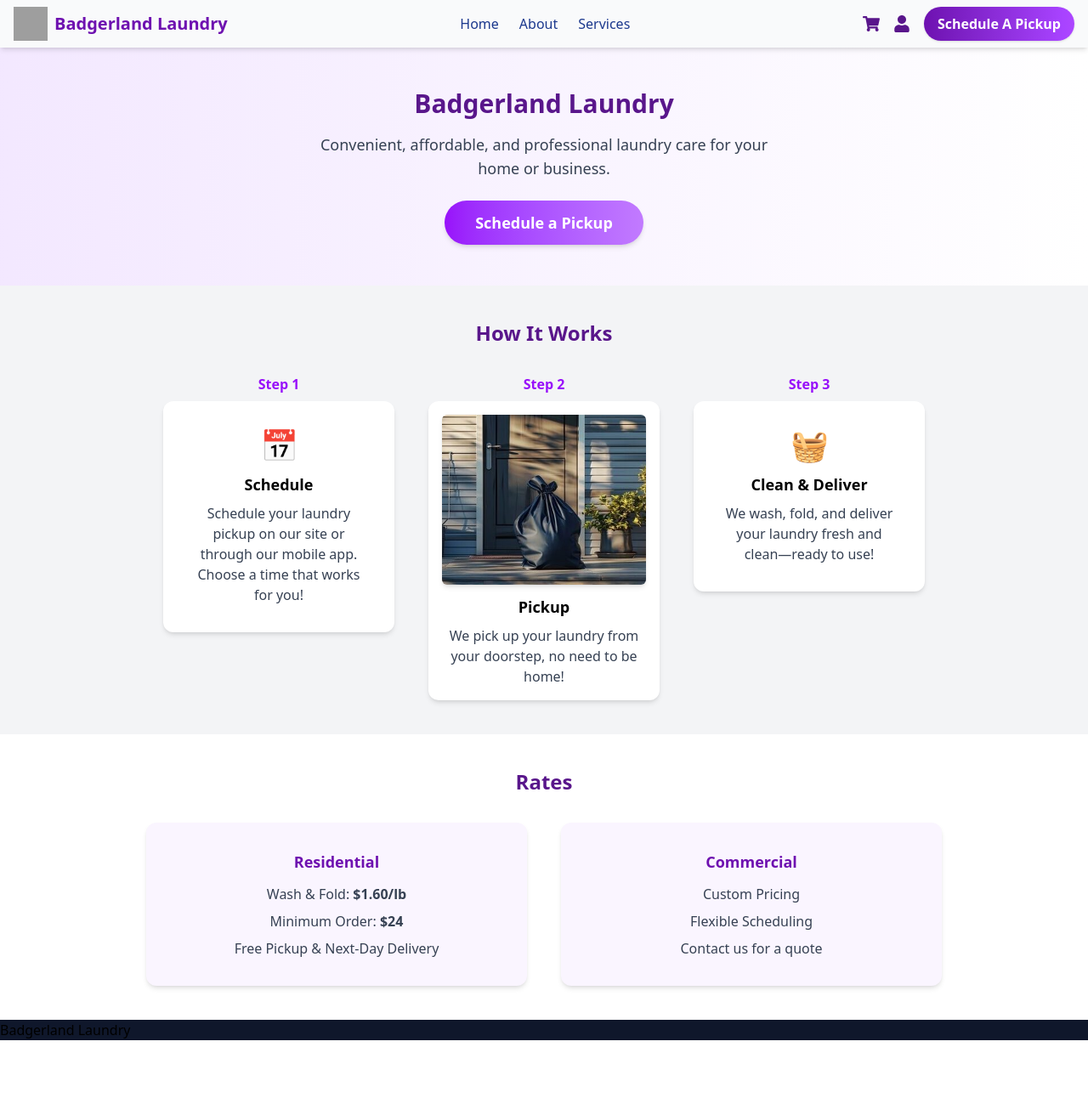
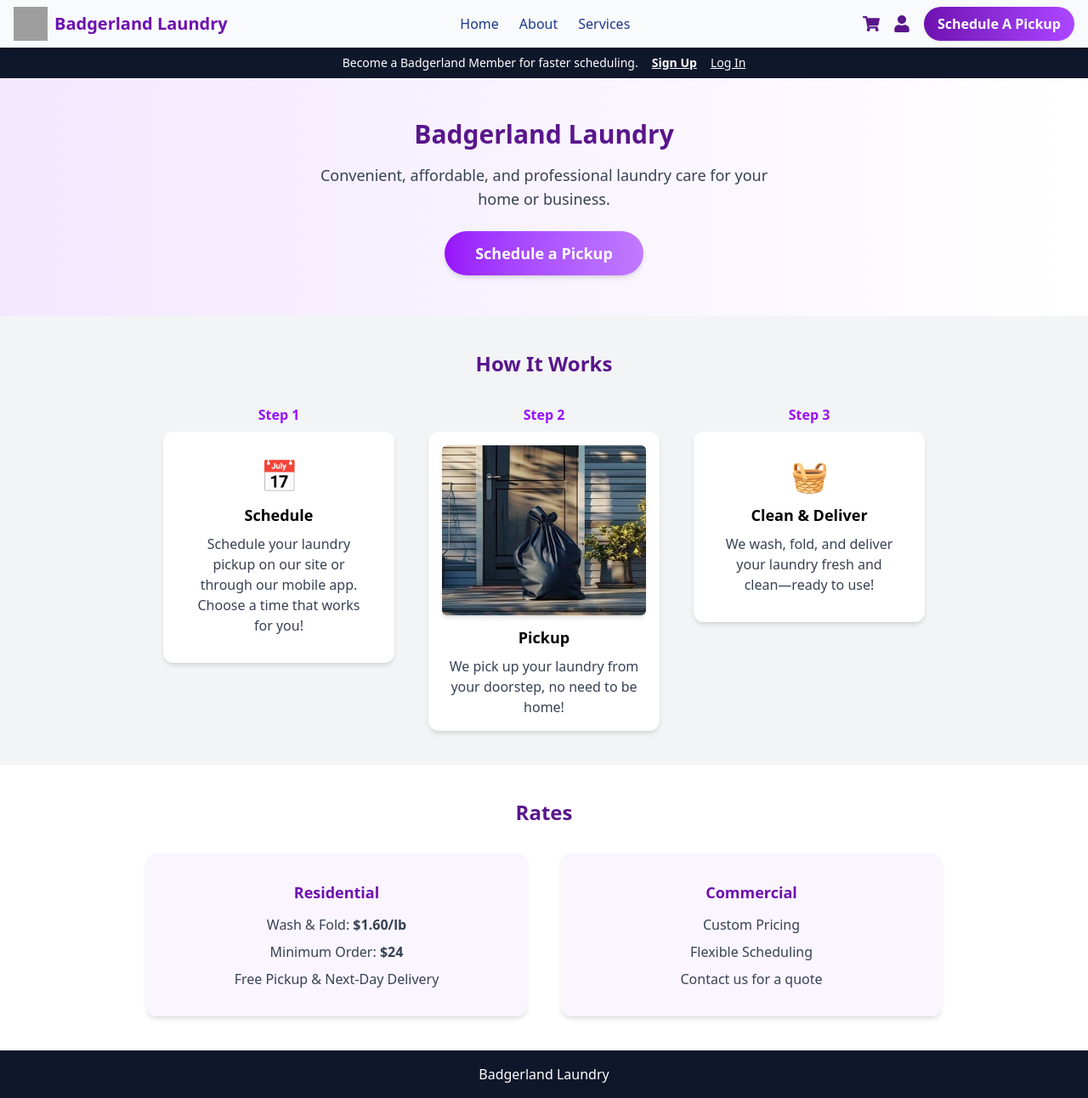
Before and after one commit to Badgerland608/BadgerlandSite, a React (Vite) app: page / in a window 1280 px wide. Shown: the whole page at 85% size. Before the commit the page ends 1224 px from the top, so only its background shows below. Built offline with nearby package versions, Linux system fonts and the light colour scheme; no server answers; grey boxes are pictures that could not be loaded.

Commit message:
Add signup and login modals to App component

```diff
--- a/src/App.jsx
+++ b/src/App.jsx
@@ -5,22 +5,46 @@ import Hero from './Hero';
 import HowItWorks from './HowItWorks';
 import Rates from './Rates';
 import ScheduleModal from './ScheduleModal';
+import SignupModal from './SignupModal';
+import LoginModal from './LoginModal';
 
 function App() {
   const [showModal, setShowModal] = useState(false);
+  const [showSignup, setShowSignup] = useState(false);
+  const [showLogin, setShowLogin] = useState(false);
 
   return (
     <>
       <Header setShowModal={setShowModal} />
+
+      {/* Simple membership bar */}
+      <div className="w-full bg-slate-900 text-white flex justify-center gap-4 py-2 text-sm">
+        <span>Become a Badgerland Member for faster scheduling.</span>
+        <button
+          onClick={() => setShowSignup(true)}
+          className="underline font-semibold"
+        >
+          Sign Up
+        </button>
+        <button
+          onClick={() => setShowLogin(true)}
+          className="underline"
+        >
+          Log In
+        </button>
+      </div>
+
       <Hero />
       <HowItWorks />
       <Rates />
 
-      <div className="bg-slate-900">
+      <div className="bg-slate-900 text-white text-center py-4">
         <h2>Badgerland Laundry</h2>
       </div>
 
       {showModal && <ScheduleModal setShowModal={setShowModal} />}
+      {showSignup && <SignupModal setShowSignup={setShowSignup} />}
+      {showLogin && <LoginModal setShowLogin={setShowLogin} />}
     </>
   );
 }
```
